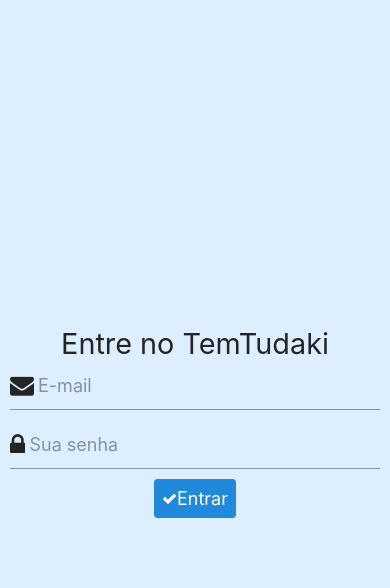
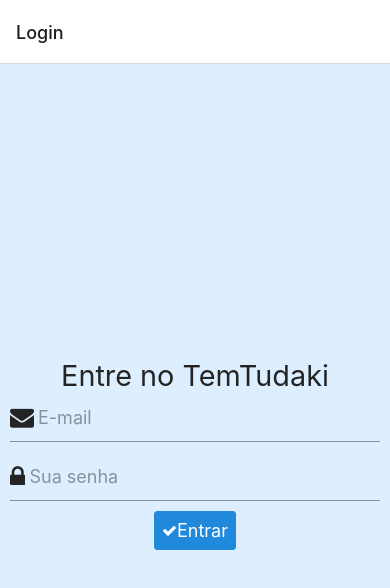
Before and after one commit to angelicafranca94/ReactNative-NestJS, a React Native app in the folder app-temtudaki/: screen /Login in a window 390 px wide. Shown: the top 588 px of the page. Built offline with nearby package versions, Linux system fonts and the light colour scheme.

Commit message:
Feito a chamada para outra tela após o login

```diff
--- a/app-temtudaki/App.js
+++ b/app-temtudaki/App.js
@@ -3,56 +3,29 @@
 import { Button, Input, Text } from 'react-native-elements';
 import Icon from 'react-native-vector-icons/FontAwesome';
 import styles from './style/MainStyle';
+import { createStackNavigator } from '@react-navigation/stack';
+import { NavigationContainer } from '@react-navigation/native';
+import Login from './screens/Login';
+import Principal from './screens/Principal';
+import 'react-native-gesture-handler';
 
-export default function App() {
 
-  const [email, setEmail] = useState(null)
-  const [password, setPassword] = useState(null)
+const Stack = createStackNavigator();
 
-  const entrar = () => {
-    console.log("entrou")
-    console.log(email)
-    console.log(password)
-  }
-
+function MyStack() {
   return (
-    <View style={[styles.container, specifcStyle.specificContainer]}>
-
-      <Text h3>Entre no TemTudaki</Text>
-
-      <Input
-      placeholder="E-mail"
-      leftIcon={{ type: 'font-awesome', name: 'envelope' }}
-      onChangeText={value => setEmail(value)}
-      keyboardType="email-address"
-      />
-
-      <Input
-      placeholder="Sua senha"
-      leftIcon={{ type: 'font-awesome', name: 'lock' }}
-      onChangeText={value => setPassword(value)}
-      secureTextEntry={true}
-      />
-
-      <Button
-              icon={
-                <Icon
-                  name="check"
-                  size={15}
-                  color="white"
-                />
-              }
-              title="Entrar"
-              onPress={() => entrar()}
-      />
-
-    </View>
+    <Stack.Navigator>
+      <Stack.Screen name="Login" component={Login} />
+      <Stack.Screen name="Principal" component={Principal} />
+    </Stack.Navigator>
   );
 }
 
 
-const specifcStyle = StyleSheet.create({
-  specificContainer: {
-    backgroundColor: "#def"
-  }
-})
+export default function App() {
+  return (
+    <NavigationContainer>
+      <MyStack />
+    </NavigationContainer>
+  );
+}
--- a/app-temtudaki/package.json
+++ b/app-temtudaki/package.json
@@ -10,12 +10,17 @@
     "eject": "expo eject"
   },
   "dependencies": {
+    "@react-navigation/native": "^6.0.8",
+    "@react-navigation/stack": "^6.1.1",
     "expo": "~44.0.0",
     "expo-status-bar": "~1.2.0",
     "react": "17.0.1",
     "react-dom": "17.0.1",
     "react-native": "0.64.3",
     "react-native-elements": "^3.4.2",
+    "react-native-gesture-handler": "~2.1.0",
+    "react-native-safe-area-context": "3.3.2",
+    "react-native-screens": "~3.10.1",
     "react-native-vector-icons": "^9.1.0",
     "react-native-web": "0.17.1"
   },
--- /dev/null
+++ b/app-temtudaki/screens/Login.js
@@ -0,0 +1,59 @@
+import React, { useState } from 'react';
+import { StyleSheet, View } from 'react-native';
+import { Button, Input, Text } from 'react-native-elements';
+import Icon from 'react-native-vector-icons/FontAwesome';
+import styles from '../style/MainStyle';
+
+export default function Login({navigation}) {
+
+  const [email, setEmail] = useState(null)
+  const [password, setPassword] = useState(null)
+
+  const entrar = () => {
+    navigation.reset({
+      index: 0,
+      routes: [{name: "Principal"}]
+    })
+  }
+
+  return (
+    <View style={[styles.container, specifcStyle.specificContainer]}>
+
+      <Text h3>Entre no TemTudaki</Text>
+
+      <Input
+      placeholder="E-mail"
+      leftIcon={{ type: 'font-awesome', name: 'envelope' }}
+      onChangeText={value => setEmail(value)}
+      keyboardType="email-address"
+      />
+
+      <Input
+      placeholder="Sua senha"
+      leftIcon={{ type: 'font-awesome', name: 'lock' }}
+      onChangeText={value => setPassword(value)}
+      secureTextEntry={true}
+      />
+
+      <Button
+              icon={
+                <Icon
+                  name="check"
+                  size={15}
+                  color="white"
+                />
+              }
+              title="Entrar"
+              onPress={() => entrar()}
+      />
+
+    </View>
+  );
+}
+
+
+const specifcStyle = StyleSheet.create({
+  specificContainer: {
+    backgroundColor: "#def"
+  }
+})
--- /dev/null
+++ b/app-temtudaki/screens/Principal.js
@@ -0,0 +1,12 @@
+import React, { useState } from 'react';
+import { Text, View } from 'react-native';
+
+export default function Principal() {
+    return(
+        <View>
+            <Text>
+                Entrou!
+            </Text>
+        </View>
+    )
+}
```
Also changed, not shown: 2 other files (tests, documents, lock files or other folders).
